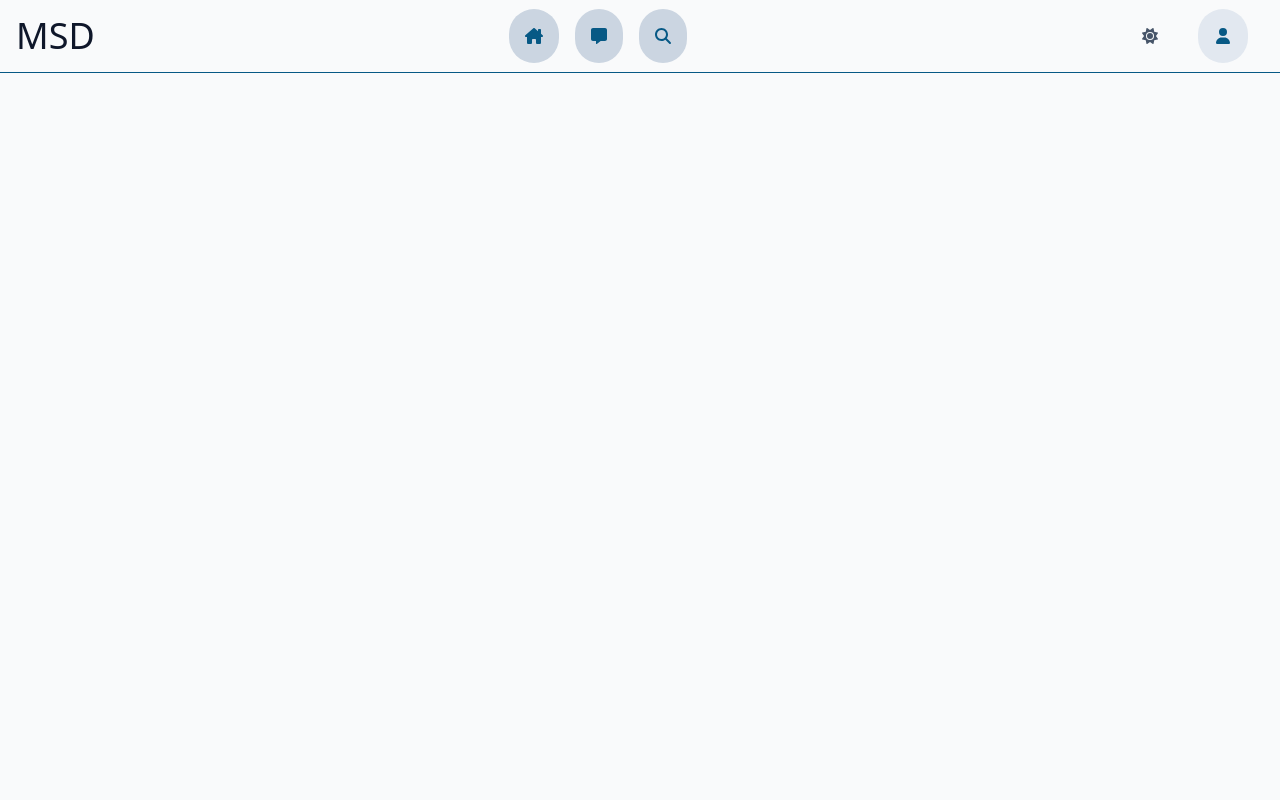
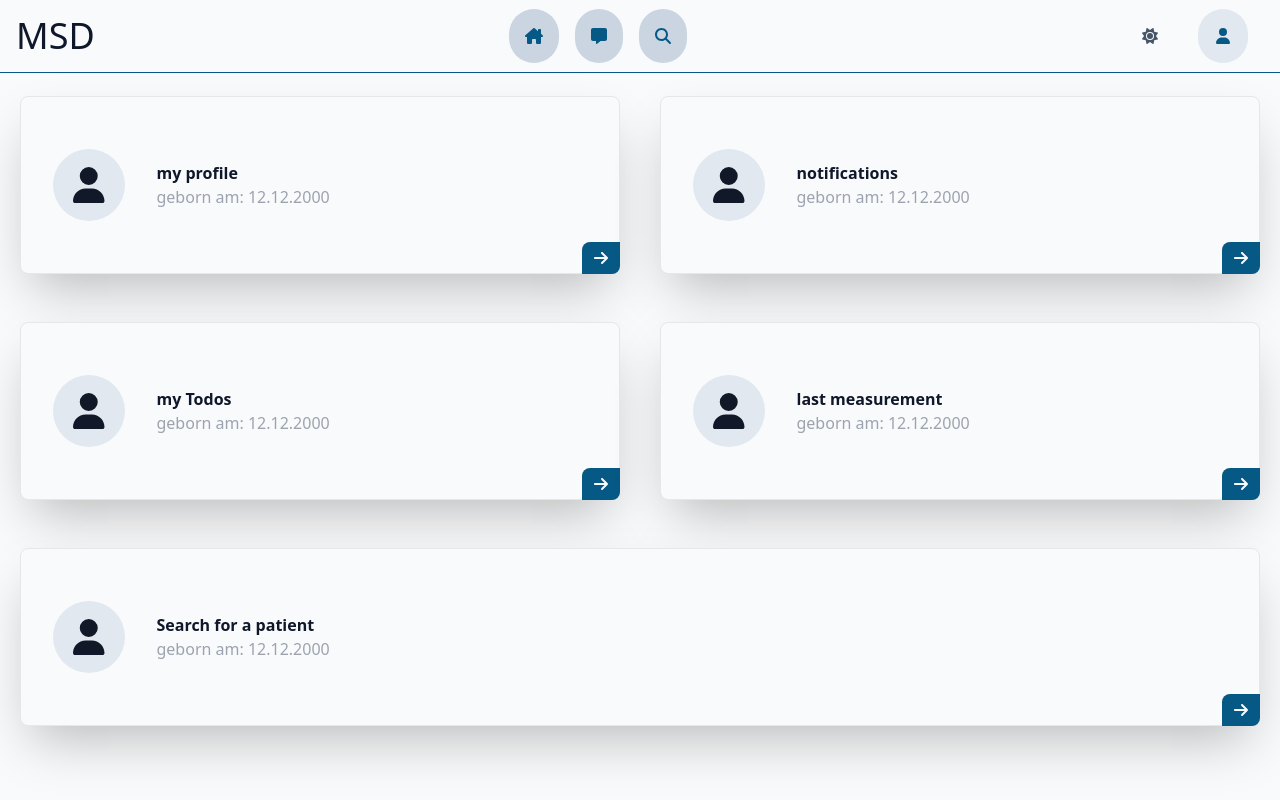
Before and after one commit to elalawani/sensor, a Vue app in the folder sensor_frontend/: page / in a window 1280 px wide. Built offline with nearby package versions, Linux system fonts and the light colour scheme.

Commit message:
add homepage #12

```diff
--- a/sensor_frontend/src/views/DashboardView.vue
+++ b/sensor_frontend/src/views/DashboardView.vue
@@ -1,5 +1,95 @@
 <template>
-  <div>
-      dashboard
-  </div>
+    <div class="flex sm:flex-row flex-col justify-around mt-14">
+        <div class="mt-10 mx-5 w-full">
+        <router-link to="/">
+            <div class="flex items-center hover:py-9 p-8 bg-gray-50 shadow-2xl border hover:border-sky-800 rounded-lg mb-2
+            transition-all duration-300 ease-linear relative">
+                <i class="py-4 px-5 text-gray-900 bg-slate-200 rounded-full text-4xl">
+                    <font-awesome-icon icon="fa-solid fa-user" />
+                </i>
+                <div class="text-slate-900 p-8">
+                    <strong>my profile</strong><br>
+                    <span class="text-gray-400">geborn am: 12.12.2000</span>
+                </div>
+                <div class="bg-sky-800 absolute px-3 py-1 bottom-[-1px] right-[-1px] text-gray-50 rounded-br-lg rounded-tl-lg">
+                    <font-awesome-icon icon="fa-solid fa-arrow-right" />
+                </div>
+            </div>
+        </router-link>
+    </div>
+        <div class="mt-10 mx-5 w-full">
+        <router-link to="/">
+            <div class="flex items-center hover:py-9 p-8 bg-gray-50 shadow-2xl border hover:border-sky-800 rounded-lg mb-2
+            transition-all duration-300 ease-linear relative">
+                <i class="py-4 px-5 text-gray-900 bg-slate-200 rounded-full text-4xl">
+                    <font-awesome-icon icon="fa-solid fa-user" />
+                </i>
+                <div class="text-slate-900 p-8">
+                    <strong>notifications</strong><br>
+                    <span class="text-gray-400">geborn am: 12.12.2000</span>
+                </div>
+                <div class="bg-sky-800 absolute px-3 py-1 bottom-[-1px] right-[-1px] text-gray-50 rounded-br-lg rounded-tl-lg">
+                    <font-awesome-icon icon="fa-solid fa-arrow-right" />
+                </div>
+            </div>
+        </router-link>
+    </div>
+    </div>
+    <div class="flex sm:flex-row flex-col justify-evenly">
+        <div class="mt-10 mx-5 w-full">
+        <router-link to="/">
+            <div class="flex items-center hover:py-9 p-8 bg-gray-50 shadow-2xl border hover:border-sky-800 rounded-lg mb-2
+            transition-all duration-300 ease-linear relative">
+                <i class="py-4 px-5 text-gray-900 bg-slate-200 rounded-full text-4xl">
+                    <font-awesome-icon icon="fa-solid fa-user" />
+                </i>
+                <div class="text-slate-900 p-8">
+                    <strong>my Todos</strong><br>
+                    <span class="text-gray-400">geborn am: 12.12.2000</span>
+                </div>
+                <div class="bg-sky-800 absolute px-3 py-1 bottom-[-1px] right-[-1px] text-gray-50 rounded-br-lg rounded-tl-lg">
+                    <font-awesome-icon icon="fa-solid fa-arrow-right" />
+                </div>
+            </div>
+        </router-link>
+    </div>
+        <div class="mt-10 mx-5 w-full">
+        <router-link to="/">
+            <div class="flex items-center hover:py-9 p-8 bg-gray-50 shadow-2xl border hover:border-sky-800 rounded-lg mb-2
+            transition-all duration-300 ease-linear relative">
+                <i class="py-4 px-5 text-gray-900 bg-slate-200 rounded-full text-4xl">
+                    <font-awesome-icon icon="fa-solid fa-user" />
+                </i>
+                <div class="text-slate-900 p-8">
+                    <strong>last measurement</strong><br>
+                    <span class="text-gray-400">geborn am: 12.12.2000</span>
+                </div>
+                <div class="bg-sky-800 absolute px-3 py-1 bottom-[-1px] right-[-1px] text-gray-50 rounded-br-lg rounded-tl-lg">
+                    <font-awesome-icon icon="fa-solid fa-arrow-right" />
+                </div>
+            </div>
+        </router-link>
+    </div>
+    </div>
+    <div class="flex sm:flex-row flex-col justify-evenly">
+        <div class="mt-10 mx-5 w-full">
+        <router-link to="/">
+            <div class="flex items-center hover:py-9 p-8 bg-gray-50 shadow-2xl border hover:border-sky-800 rounded-lg mb-2
+            transition-all duration-300 ease-linear relative">
+                <i class="py-4 px-5 text-gray-900 bg-slate-200 rounded-full text-4xl">
+                    <font-awesome-icon icon="fa-solid fa-user" />
+                </i>
+                <div class="text-slate-900 p-8">
+                    <strong>Search for a patient</strong><br>
+                    <span class="text-gray-400">geborn am: 12.12.2000</span>
+                </div>
+                <div class="bg-sky-800 absolute px-3 py-1 bottom-[-1px] right-[-1px] text-gray-50 rounded-br-lg rounded-tl-lg">
+                    <font-awesome-icon icon="fa-solid fa-arrow-right" />
+                </div>
+            </div>
+        </router-link>
+    </div>
+    </div>
 </template>
+<script setup>
+</script>
--- a/sensor_frontend/src/views/LoginView.vue
+++ b/sensor_frontend/src/views/LoginView.vue
@@ -3,7 +3,7 @@
       <section>
           <div class="flex flex-col items-center justify-center px-6 py-8 mx-auto h-screen lg:py-0">
               <div class="w-full rounded-lg md:mt-0 sm:max-w-md xl:p-0">
-                  <div class="p-6 space-y-4 md:space-y-6 sm:p-8">
+                  <div class="p-6 space-y-4 md:space-y-6 sm:p-8 bg-slate-300 dark:bg-slate-500 rounded-xl">
                       <h1 class="text-xl font-bold leading-tight tracking-tight md:text-2xl">
                           Login
                       </h1>
```
